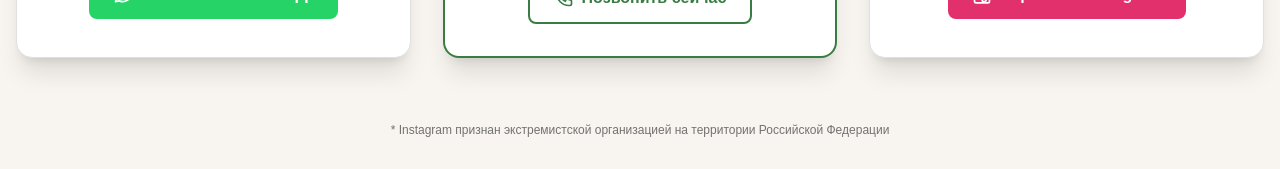
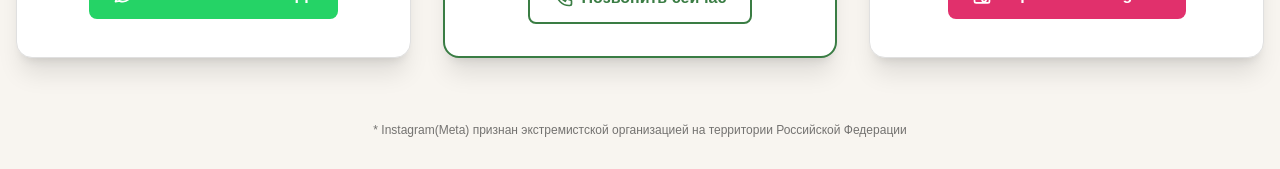
Before and after one commit to Biaslan-git/apartments-landing, a Next.js app: page / in a window 1280 px wide. Shown: the part 7200-7369 px from the top of the page. Built offline with nearby package versions, Linux system fonts and the light colour scheme.

Commit message:
feat(text about instagram)

```diff
--- a/components/ContactSection.tsx
+++ b/components/ContactSection.tsx
@@ -91,7 +91,7 @@ const ContactSection = () => {
         {/* Предупреждение о статусе Instagram */}
         <div className="text-center mb-8">
           <p className="text-xs text-[#1A1A1A]/60 max-w-2xl mx-auto">
-            * Instagram признан экстремистской организацией на территории Российской Федерации
+            * Instagram(Meta) признан экстремистской организацией на территории Российской Федерации
           </p>
         </div>
 
```
